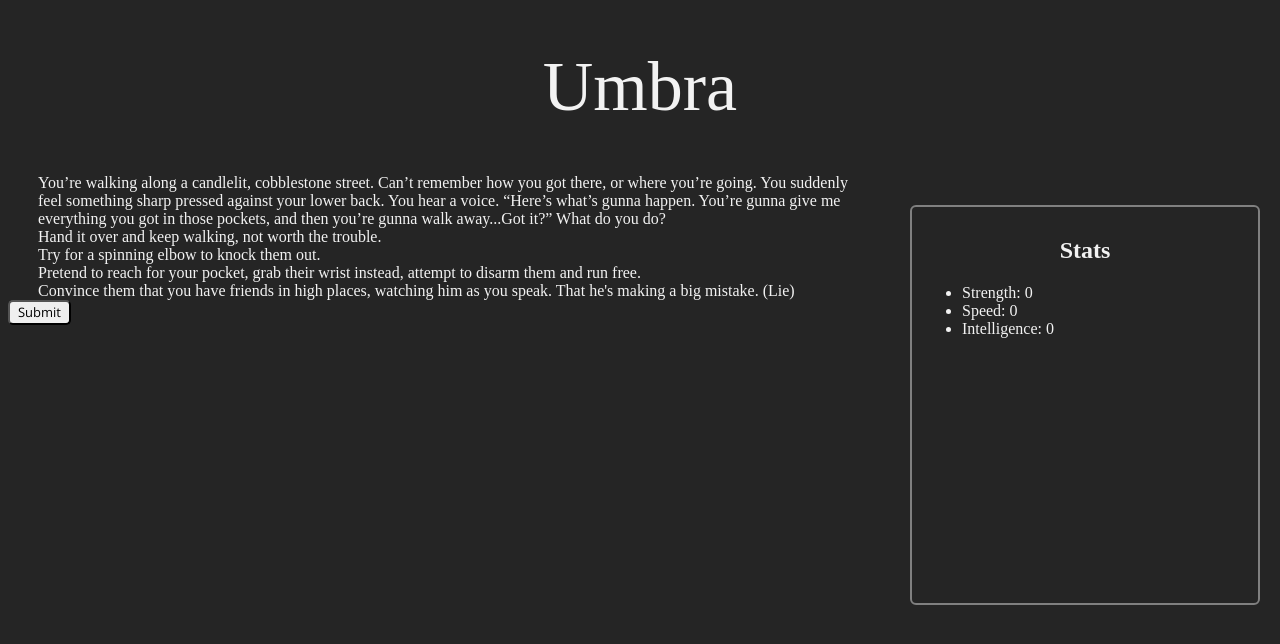
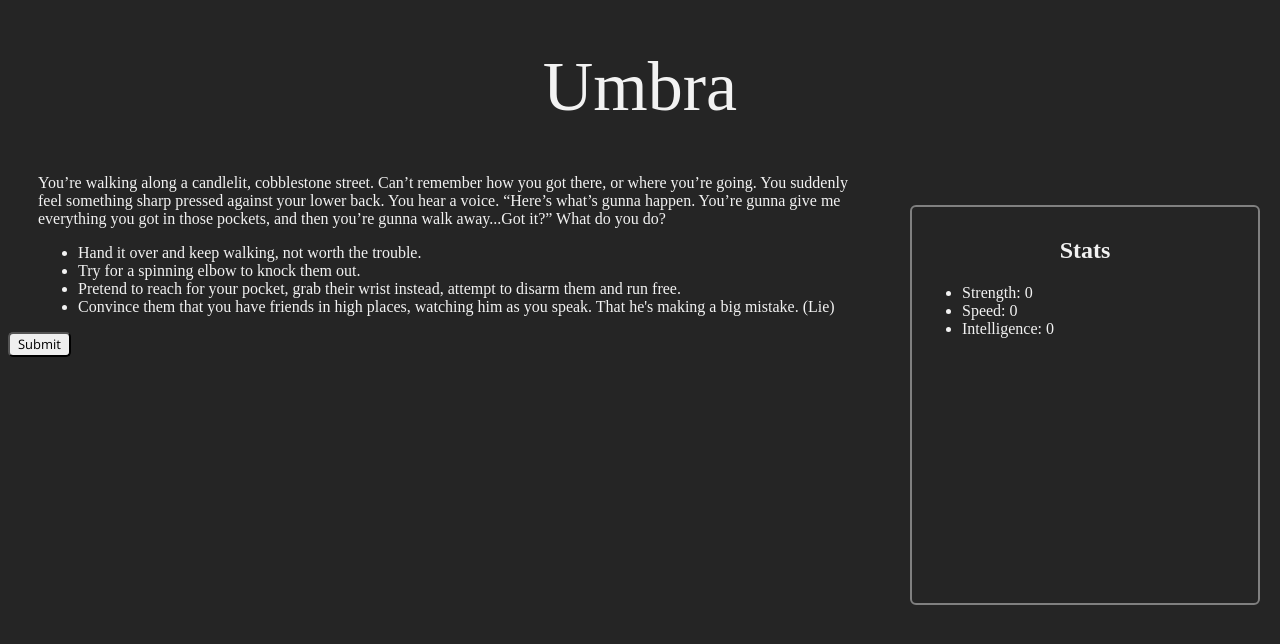
Before and after one commit to ahinkel421/umbra, a React (Create React App) app: page / in a window 1280 px wide. Both pictures are taken after a click on the button "Start Game". Shown: the top 644 px of the page. Built offline with nearby package versions, Linux system fonts and the light colour scheme; a web font is replaced by a local one.

Commit message:
jsx answer updates

```diff
--- a/src/components/answer.js
+++ b/src/components/answer.js
@@ -3,6 +3,6 @@ import "./answer.css";
 
 export default class Answer extends React.Component {
 	render() {
-		return <div>{this.props.text}</div>;
+		return <label>{this.props.text}</label>;
 	}
 }
--- a/src/components/dialog-section.js
+++ b/src/components/dialog-section.js
@@ -8,10 +8,20 @@ export default class DialogSection extends React.Component {
 		return (
 			<section className="dialog-section">
 				<Question text={this.props.currentQuestion} />
-				<Answer text={this.props.currentAnswers[0].text} />
-				<Answer text={this.props.currentAnswers[1].text} />
-				<Answer text={this.props.currentAnswers[2].text} />
-				<Answer text={this.props.currentAnswers[3].text} />
+				<ul>
+					<li>
+						<Answer text={this.props.currentAnswers[0].text} />
+					</li>
+					<li>
+						<Answer text={this.props.currentAnswers[1].text} />
+					</li>
+					<li>
+						<Answer text={this.props.currentAnswers[2].text} />
+					</li>
+					<li>
+						<Answer text={this.props.currentAnswers[3].text} />
+					</li>
+				</ul>
 			</section>
 		);
 	}
```
